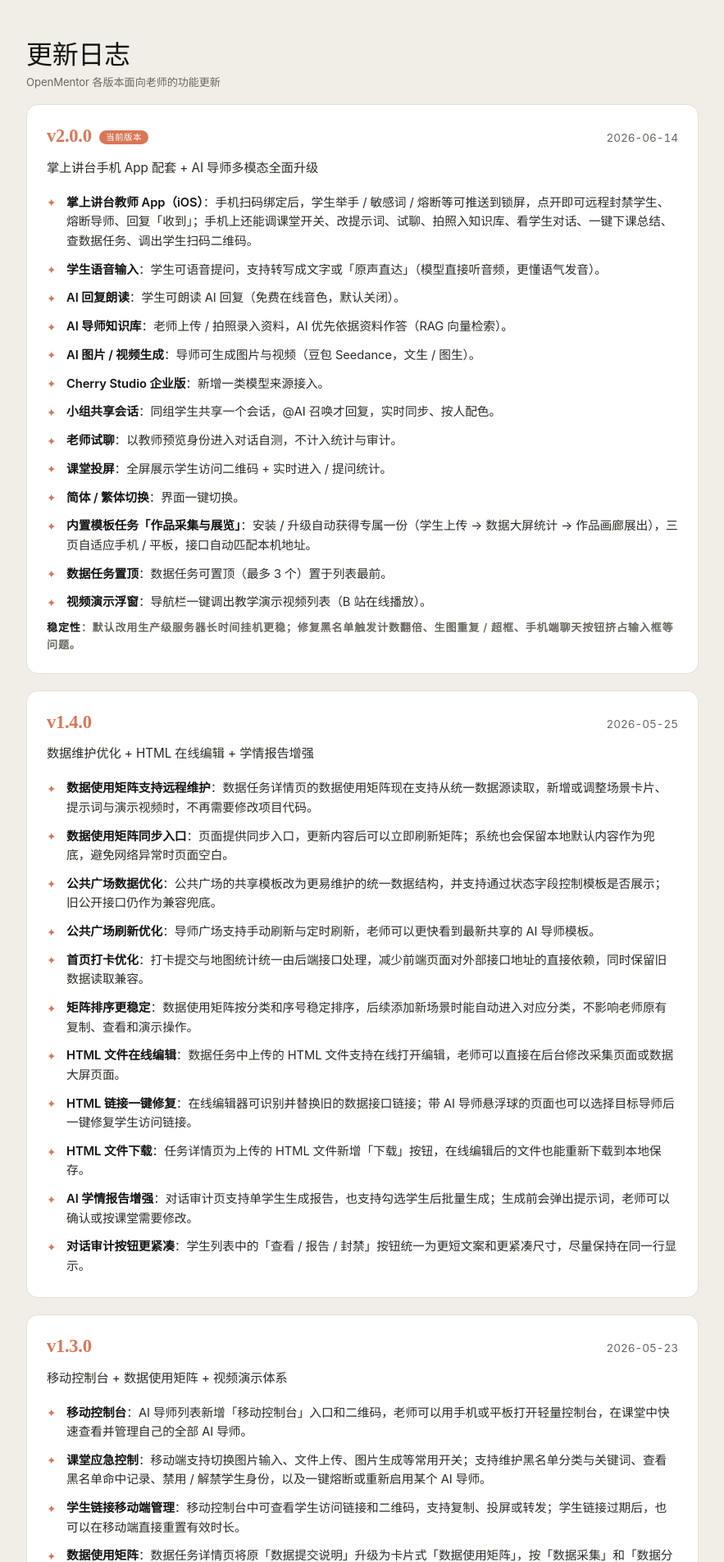
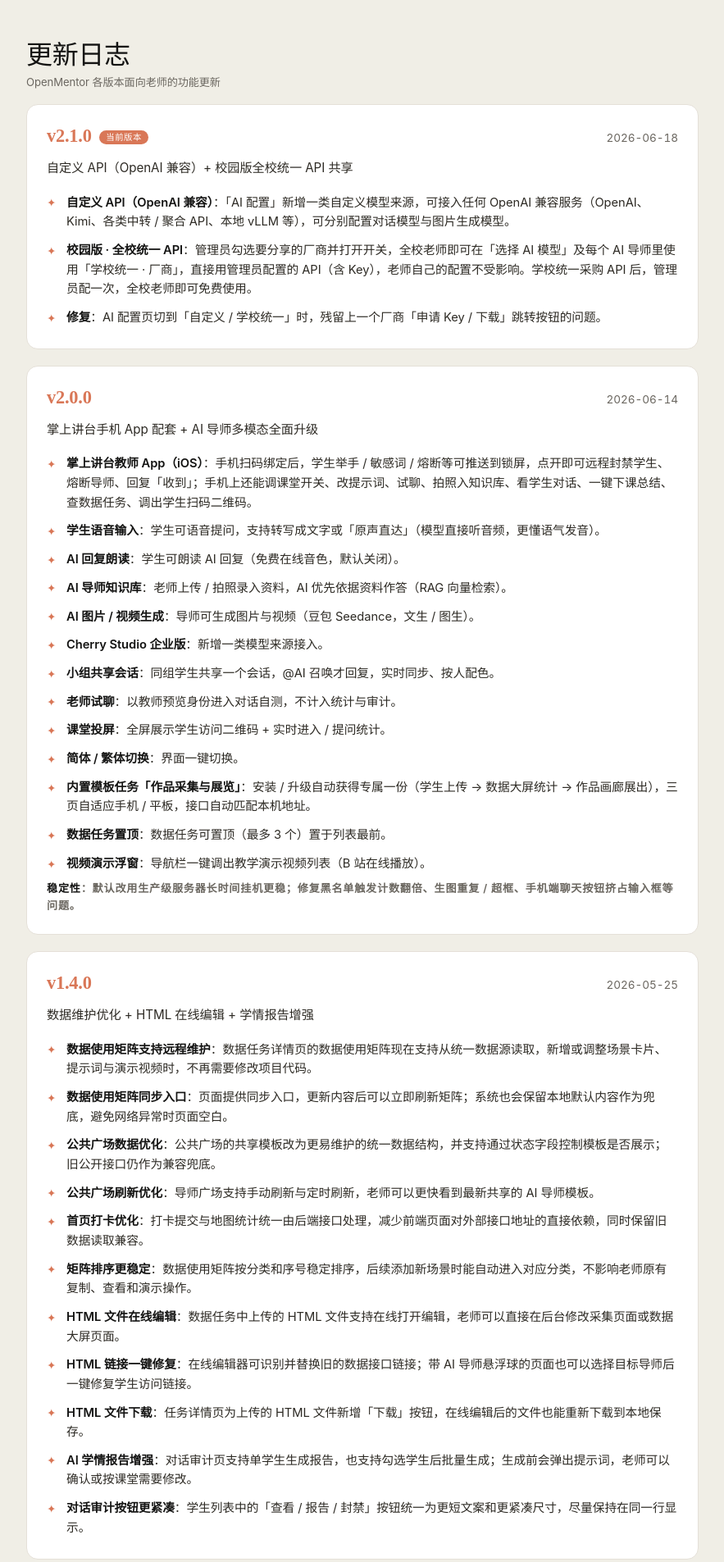
Before and after one commit to buBailai/OpenMentor, a Python web app: template templates/changelog.html in a window 1280 px wide. Shown: the part 71-1976 px from the top of the page at 82% size, without its empty margins (198-1081 px from the left). Run offline with Jinja, Linux system fonts and the light colour scheme; the template is opened without the code that fills it, so the values that code supplies are empty.

Commit message:
Add v2.1.0 entry to changelog page

```diff
--- a/templates/changelog.html
+++ b/templates/changelog.html
@@ -107,8 +107,22 @@
         </div>
     </div>
 
+    <!-- v2.1.0 -->
+    <div class="release latest">
+        <div class="release-head">
+            <span class="release-version">v2.1.0</span>
+            <span class="release-date">2026-06-18</span>
+        </div>
+        <p class="release-tagline">自定义 API（OpenAI 兼容）+ 校园版全校统一 API 共享</p>
+        <ul class="feat-list">
+            <li><strong>自定义 API（OpenAI 兼容）</strong>：「AI 配置」新增一类自定义模型来源，可接入任何 OpenAI 兼容服务（OpenAI、Kimi、各类中转 / 聚合 API、本地 vLLM 等），可分别配置对话模型与图片生成模型。</li>
+            <li><strong>校园版 · 全校统一 API</strong>：管理员勾选要分享的厂商并打开开关，全校老师即可在「选择 AI 模型」及每个 AI 导师里使用「学校统一 · 厂商」，直接用管理员配置的 API（含 Key），老师自己的配置不受影响。学校统一采购 API 后，管理员配一次，全校老师即可免费使用。</li>
+            <li><strong>修复</strong>：AI 配置页切到「自定义 / 学校统一」时，残留上一个厂商「申请 Key / 下载」跳转按钮的问题。</li>
+        </ul>
+    </div>
+
     <!-- v2.0.0 -->
-    <div class="release latest">
+    <div class="release">
         <div class="release-head">
             <span class="release-version">v2.0.0</span>
             <span class="release-date">2026-06-14</span>
```
